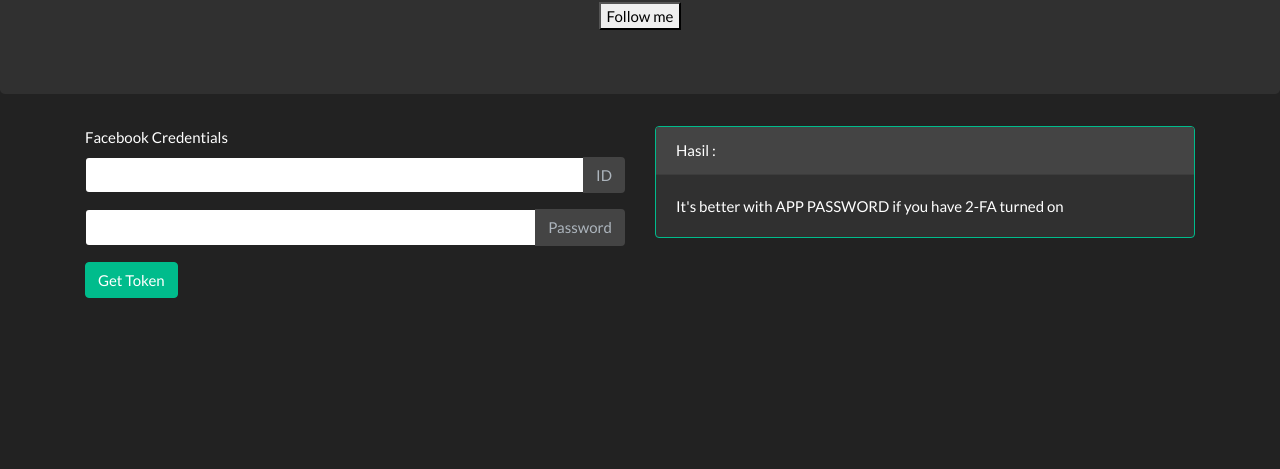
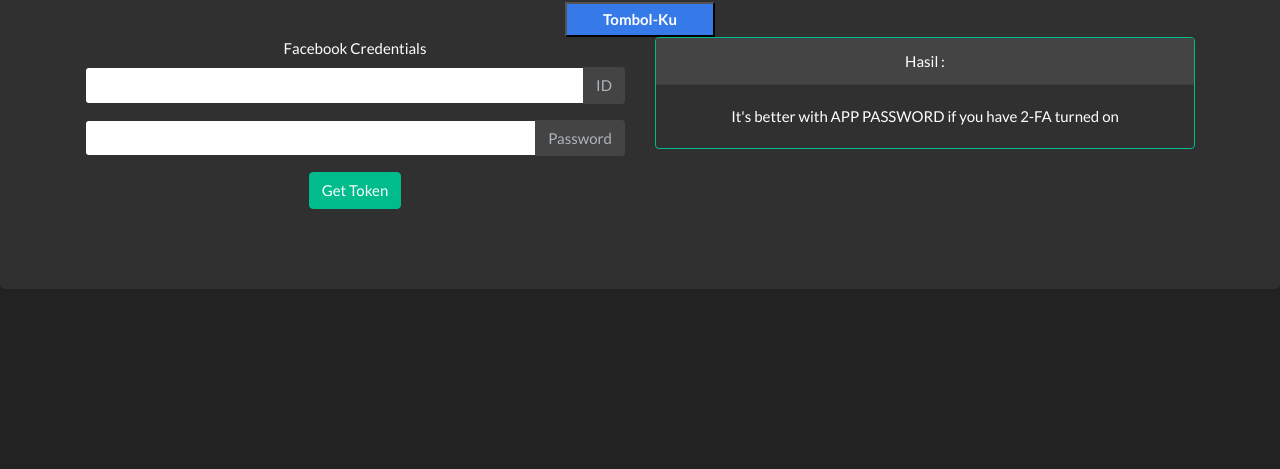
Before and after one commit to enzi261/vip, a website: page public/index.html in a window 1280 px wide. Shown: the part 331-800 px from the top of the page. Drawn offline with Linux system fonts and the light colour scheme.

Commit message:
Update index.html

```diff
--- a/public/index.html
+++ b/public/index.html
@@ -17,8 +17,15 @@
     <h1 class="display-3">Hello, Gan</h1>
     <img src="favicon.png" alt="Loc Mai">
     </a><h3> Ikuti Saya Di Facebook </h3>
-     <a href="https://m.facebook.com/" ><button>Follow me</button></a>
-  </div>
+     <button onclick="window.location=
+    'https://m.facebook.com/Rizky.Rasata'"
+    style="background-color: #357ae8;
+    color: #fff;
+    height: 35px; width: 150px;">
+    <b>
+    Tombol-Ku
+    </b>
+    </button>
   <div class="container">
     <div class="row">
       <div class="col-md-6">
```
